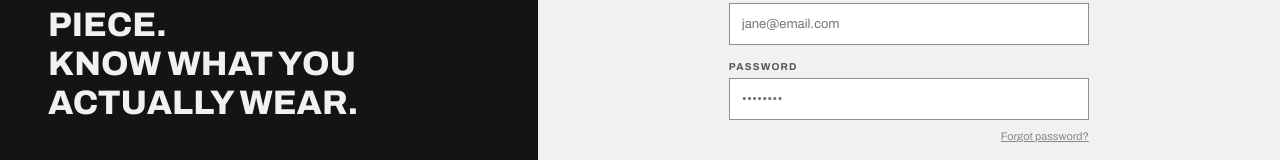
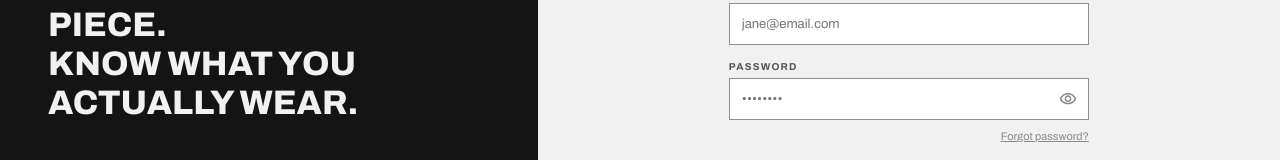
Before and after one commit to Muhammad-Wajeeh/RACKT, a React (Vite) app in the folder Frontend/: page /login in a window 1280 px wide. Shown: the part 366-526 px from the top of the page. Built offline with nearby package versions, Linux system fonts and the light colour scheme; no server answers.

Commit message:
Added peek password button for signup and login pages

```diff
--- a/Frontend/src/pages/AuthPage.css
+++ b/Frontend/src/pages/AuthPage.css
@@ -93,6 +93,39 @@
   outline: 0;
 }
 
+.field__control {
+  position: relative;
+}
+
+.field__control input {
+  width: 100%;
+  padding-right: 44px; /* room for the eye button */
+}
+
+.field__toggle {
+  position: absolute;
+  top: 0;
+  right: 0;
+  display: grid;
+  place-items: center;
+  width: 42px;
+  height: 42px;
+  border: 0;
+  background: transparent;
+  color: var(--muted);
+  cursor: pointer;
+}
+
+.field__toggle:hover,
+.field__toggle[aria-pressed='true'] {
+  color: var(--ink);
+}
+
+.field__toggle:focus-visible {
+  outline: 2px solid var(--accent);
+  outline-offset: -2px;
+}
+
 .field input:focus {
   border-color: var(--accent);
   box-shadow: 0 0 0 1px var(--accent);
--- a/Frontend/src/pages/AuthPage.tsx
+++ b/Frontend/src/pages/AuthPage.tsx
@@ -1,5 +1,7 @@
 import { useState, type FormEvent } from 'react'
 import { Link } from 'react-router-dom'
+import VisibilityOffOutlined from '@mui/icons-material/VisibilityOffOutlined'
+import VisibilityOutlined from '@mui/icons-material/VisibilityOutlined'
 import { supabase } from '../lib/supabase'
 import './AuthPage.css'
 
@@ -23,6 +25,50 @@ const COPY = {
     switchTo: '/login',
   },
 } as const
+
+/** A password box with an eye button that reveals or hides what's typed. */
+function PasswordField({
+  label,
+  name,
+  autoComplete,
+}: {
+  label: string
+  name: string
+  autoComplete: string
+}) {
+  const [visible, setVisible] = useState(false)
+
+  return (
+    <label className="field">
+      <span>{label}</span>
+      <div className="field__control">
+        <input
+          type={visible ? 'text' : 'password'}
+          name={name}
+          required
+          autoComplete={autoComplete}
+          placeholder="••••••••"
+        />
+        <button
+          type="button"
+          className="field__toggle"
+          aria-label={visible ? 'Hide password' : 'Show password'}
+          aria-pressed={visible}
+          title={visible ? 'Hide password' : 'Show password'}
+          // Keep the cursor in the box when the eye is clicked.
+          onMouseDown={(e) => e.preventDefault()}
+          onClick={() => setVisible((v) => !v)}
+        >
+          {visible ? (
+            <VisibilityOffOutlined sx={{ fontSize: 18 }} />
+          ) : (
+            <VisibilityOutlined sx={{ fontSize: 18 }} />
+          )}
+        </button>
+      </div>
+    </label>
+  )
+}
 
 export default function AuthPage({ mode }: { mode: Mode }) {
   const copy = COPY[mode]
@@ -116,28 +162,14 @@ export default function AuthPage({ mode }: { mode: Mode }) {
             <input type="email" name="email" required autoComplete="email" placeholder="jane@email.com" />
           </label>
 
-          <label className="field">
-            <span>Password</span>
-            <input
-              type="password"
-              name="password"
-              required
-              autoComplete={mode === 'login' ? 'current-password' : 'new-password'}
-              placeholder="••••••••"
-            />
-          </label>
+          <PasswordField
+            label="Password"
+            name="password"
+            autoComplete={mode === 'login' ? 'current-password' : 'new-password'}
+          />
 
           {mode === 'signup' && (
-            <label className="field">
-              <span>Confirm password</span>
-              <input
-                type="password"
-                name="confirm"
-                required
-                autoComplete="new-password"
-                placeholder="••••••••"
-              />
-            </label>
+            <PasswordField label="Confirm password" name="confirm" autoComplete="new-password" />
           )}
 
           {mode === 'login' && (
```
